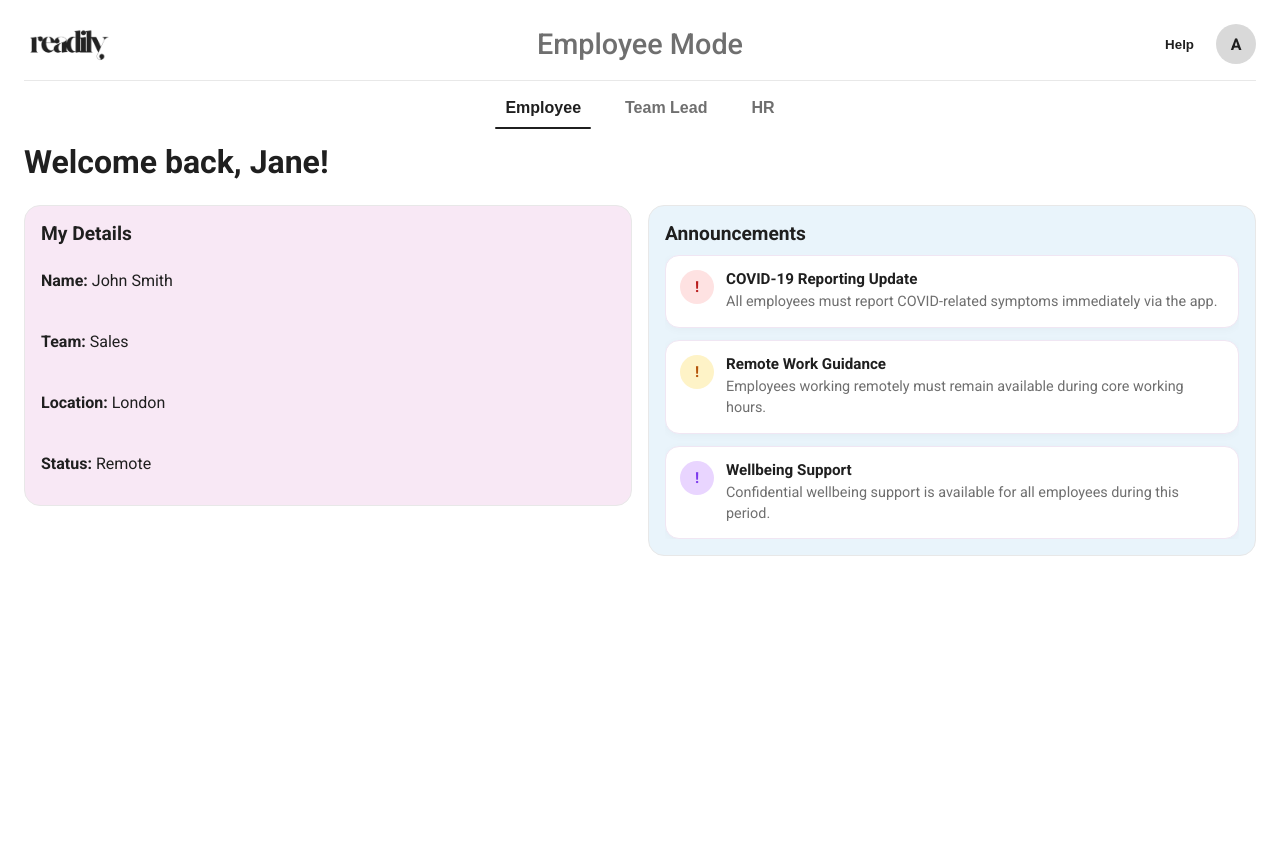
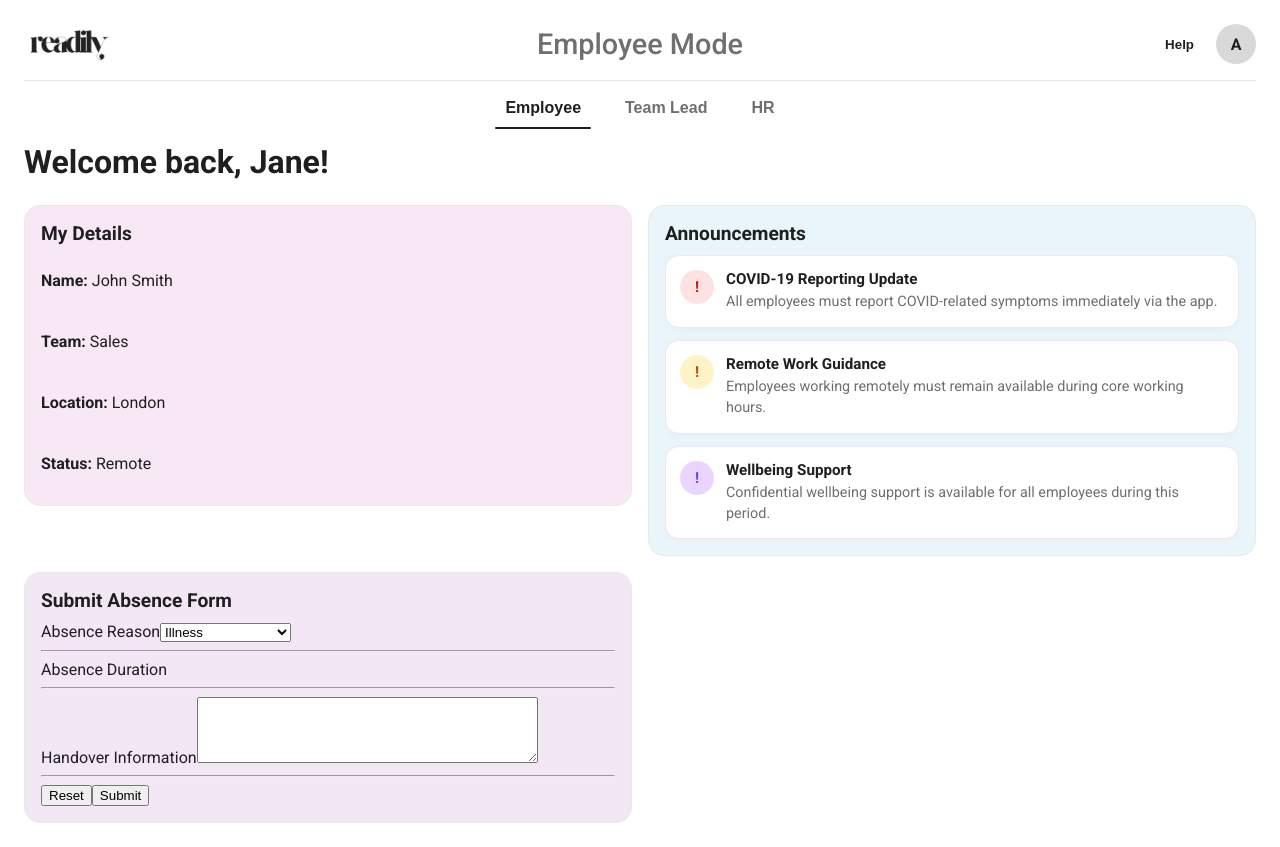
Before and after one commit to sriv5/Readily, a React (Vite) app: page / in a window 1280 px wide. Before the commit the page ends 816 px from the top, so only its background shows below. Built offline with nearby package versions, Linux system fonts and the light colour scheme.

Commit message:
added abseence form to employee tab

```diff
--- /dev/null
+++ b/src/components/AbsenceForm.jsx
@@ -0,0 +1,22 @@
+export default function AbsenceForm({ announcements = [] }) {
+    return (
+      <div className="absence-form-panel">
+    <label>
+      Absence Reason
+      <select name="absence_reason">
+        <option value="illness">Illness</option>
+        <option value="contractual_leave">Contractual Leave</option>
+        <option value="other">Other</option>
+      </select>
+      <hr />
+      Absence Duration
+      <hr />
+      Handover Information
+      <textarea name="handover_info" rows={4} cols={40}/>
+    </label>
+    <hr />
+      <button type="reset">Reset</button>
+      <button type="submit">Submit</button>
+      </div>
+    )
+  }
--- a/src/tabs/EmployeeTab.jsx
+++ b/src/tabs/EmployeeTab.jsx
@@ -1,4 +1,5 @@
 import AnnouncementsPanel from "../components/AnnouncementsPanel"
+import AbsenceForm from "../components/AbsenceForm"
 import Card from "../components/Card"
 
 export default function EmployeeTab({ employees, announcements }) {
@@ -17,6 +18,10 @@ export default function EmployeeTab({ employees, announcements }) {
         <Card title="Announcements" variant="blue">
           <AnnouncementsPanel announcements={announcements} />
         </Card>
+
+        <Card title="Submit Absence Form" variant="purple">
+          <AbsenceForm  />
+        </Card>
       </div>
     </div>
   )
```
